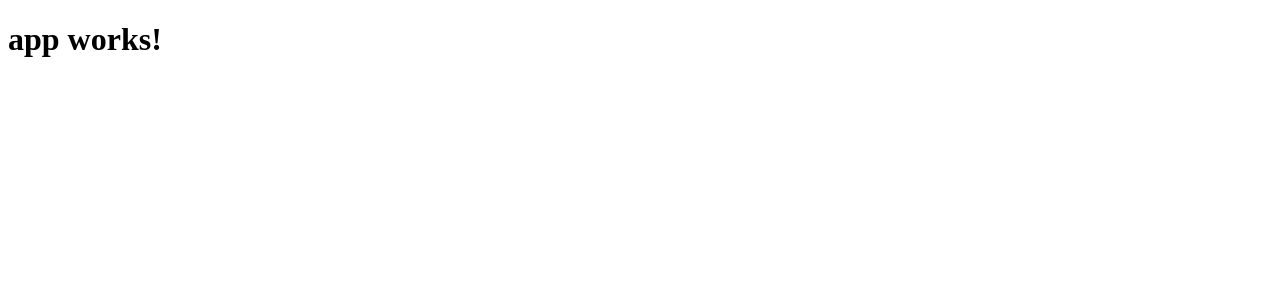
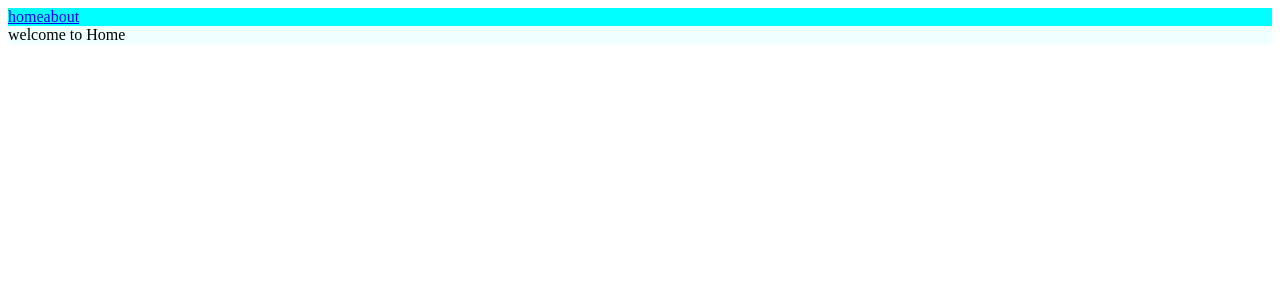
Before and after one commit to ItGeneral/my-angular, an Angular app: page /home in a window 1280 px wide. Shown: the top 300 px of the page. Built offline with nearby package versions, Linux system fonts and the light colour scheme.

Commit message:
add routing config

```diff
--- /dev/null
+++ b/src/app/about/about.component.html
@@ -0,0 +1,3 @@
+<p>
+  about works!
+</p>
--- /dev/null
+++ b/src/app/about/about.component.ts
@@ -0,0 +1,15 @@
+import { Component, OnInit } from '@angular/core';
+
+@Component({
+  selector: 'app-about',
+  templateUrl: './about.component.html',
+  styleUrls: ['./about.component.css']
+})
+export class AboutComponent implements OnInit {
+
+  constructor() { }
+
+  ngOnInit() {
+  }
+
+}
--- a/src/app/app.component.css
+++ b/src/app/app.component.css
@@ -0,0 +1,3 @@
+.content{
+    background-color: aqua;
+}
--- a/src/app/app.component.html
+++ b/src/app/app.component.html
@@ -1,3 +1,7 @@
-<h1>
-  {{title}}
-</h1>
+<div class="content">
+  <nav>
+    <a routerLink="/home" routerLinkActive="active">home</a>
+    <a routerLink="/about" routerLinkActive="active">about</a>
+  </nav>
+  <router-outlet></router-outlet>
+</div>
--- a/src/app/app.component.ts
+++ b/src/app/app.component.ts
@@ -3,7 +3,7 @@ import { Component } from '@angular/core';
 @Component({
   selector: 'app-root',
   templateUrl: './app.component.html',
-  styleUrls: ['./app.component.css']
+  styleUrls: ['./app.component.css'],
 })
 export class AppComponent {
   title = 'app works!';
--- /dev/null
+++ b/src/app/app.routing.ts
@@ -0,0 +1,18 @@
+/**
+ * @Author SongJiuHua
+ * Created on 2017/1/23
+ * @Description 路由配置
+ */
+
+import {ModuleWithProviders} from "@angular/core";
+import {RouterModule, Routes} from '@angular/router';
+import { HomeComponent } from './home/home.component';
+import { AboutComponent } from './about/about.component';
+
+const appRoutes: Routes = [
+  {path:'', redirectTo:'', pathMatch:'full'},
+  {path:'home', component: HomeComponent},
+  {path:'about', component: AboutComponent},
+];
+
+export const appRouting:ModuleWithProviders  = RouterModule.forRoot(appRoutes);
--- /dev/null
+++ b/src/app/home/home.component.css
@@ -0,0 +1,5 @@
+.home{
+  width: 100%;
+  height: 100%;
+  background-color: azure;
+}
--- /dev/null
+++ b/src/app/home/home.component.html
@@ -0,0 +1,3 @@
+<div class="home">
+    <div>welcome to Home</div>
+</div>
--- /dev/null
+++ b/src/app/home/home.component.ts
@@ -0,0 +1,15 @@
+import { Component, OnInit } from '@angular/core';
+
+@Component({
+  selector: 'app-home',
+  templateUrl: './home.component.html',
+  styleUrls: ['./home.component.css']
+})
+export class HomeComponent implements OnInit {
+
+  constructor() { }
+
+  ngOnInit() {
+  }
+
+}
```
Also changed, not shown: src/app/app.module.ts (+10 -3 lines), src/app/about/about.component.css (added), 2 other files (tests, documents, lock files or other folders).
